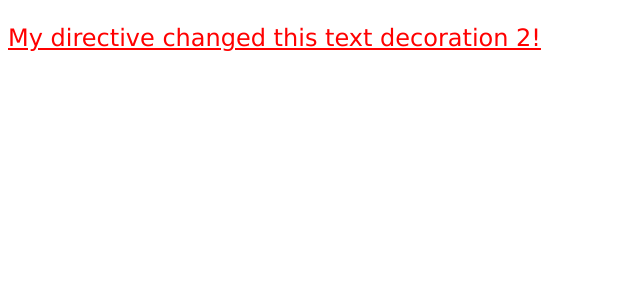
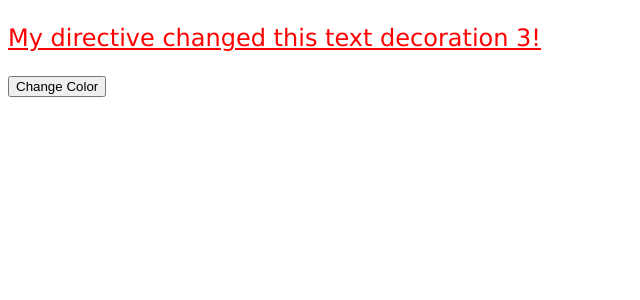
Before and after one commit to Nano-Byte-Academy/Angular-Core, an Angular app in the folder 1-angular-core/: page / in a window 1280 px wide. Shown: the top 300 px of the page, without its empty margins (0-640 px from the left). Built offline with nearby package versions, Linux system fonts and the light colour scheme.

Commit message:
exportAs in @Directive

```diff
--- a/1-angular-core/src/app/demos/directives/custom-directives/custom-color-directive/custom-color.directive.ts
+++ b/1-angular-core/src/app/demos/directives/custom-directives/custom-color-directive/custom-color.directive.ts
@@ -1,7 +1,11 @@
-import { Directive, ElementRef, EventEmitter, HostBinding, HostListener, Input, Output } from '@angular/core';
+import {
+  Directive, ElementRef, EventEmitter, HostBinding, HostListener,
+  Input, Output
+} from '@angular/core';
 
 @Directive({
   selector: '[appCustomColor]',
+  exportAs: 'myCustomColorDirective',
   standalone: true
 })
 export class CustomColorDirective {
@@ -50,6 +54,9 @@ export class CustomColorDirective {
     this.toggleColor.emit("my custom emitted Red color message");
   }
 
+  changeMyColor() {
+    this.el.nativeElement.style.color = 'yellow';
+  }
 
 
 }
--- a/1-angular-core/src/app/demos/directives/custom-directives/my-custom-color/my-custom-color.component.html
+++ b/1-angular-core/src/app/demos/directives/custom-directives/my-custom-color/my-custom-color.component.html
@@ -16,8 +16,17 @@
     </p>
 </div> -->
 
-<div>
+<!-- <div>
     <p appCustomColor (toggleColor)="handleToggColorEvent($event)">
         My directive changed this text decoration 2!
     </p>
+</div> -->
+
+<div>
+    <p appCustomColor #myDirectiveTemRef="myCustomColorDirective">
+        My directive changed this text decoration 3!
+    </p>
+    <div>
+        <button (click)="myDirectiveTemRef.changeMyColor()">Change Color</button>
+    </div>
 </div>
--- a/1-angular-core/src/app/demos/directives/custom-directives/my-custom-color/my-custom-color.component.ts
+++ b/1-angular-core/src/app/demos/directives/custom-directives/my-custom-color/my-custom-color.component.ts
@@ -1,4 +1,4 @@
-import { Component } from '@angular/core';
+import { AfterViewInit, Component, ViewChild } from '@angular/core';
 import { CustomColorDirective } from '../custom-color-directive/custom-color.directive';
 
 @Component({
@@ -8,7 +8,15 @@ import { CustomColorDirective } from '../custom-color-directive/custom-color.dir
   templateUrl: './my-custom-color.component.html',
   styleUrl: './my-custom-color.component.scss'
 })
-export class MyCustomColorComponent {
+export class MyCustomColorComponent implements AfterViewInit {
+
+  @ViewChild(CustomColorDirective)
+  customColorDirective!: CustomColorDirective;
+
+  ngAfterViewInit(): void {
+    console.log("customColorDirective = ", this.customColorDirective);
+  }
+
 
   handleToggColorEvent($event: any) {
     console.log("my emitted message in component.ts = ", $event);
```
